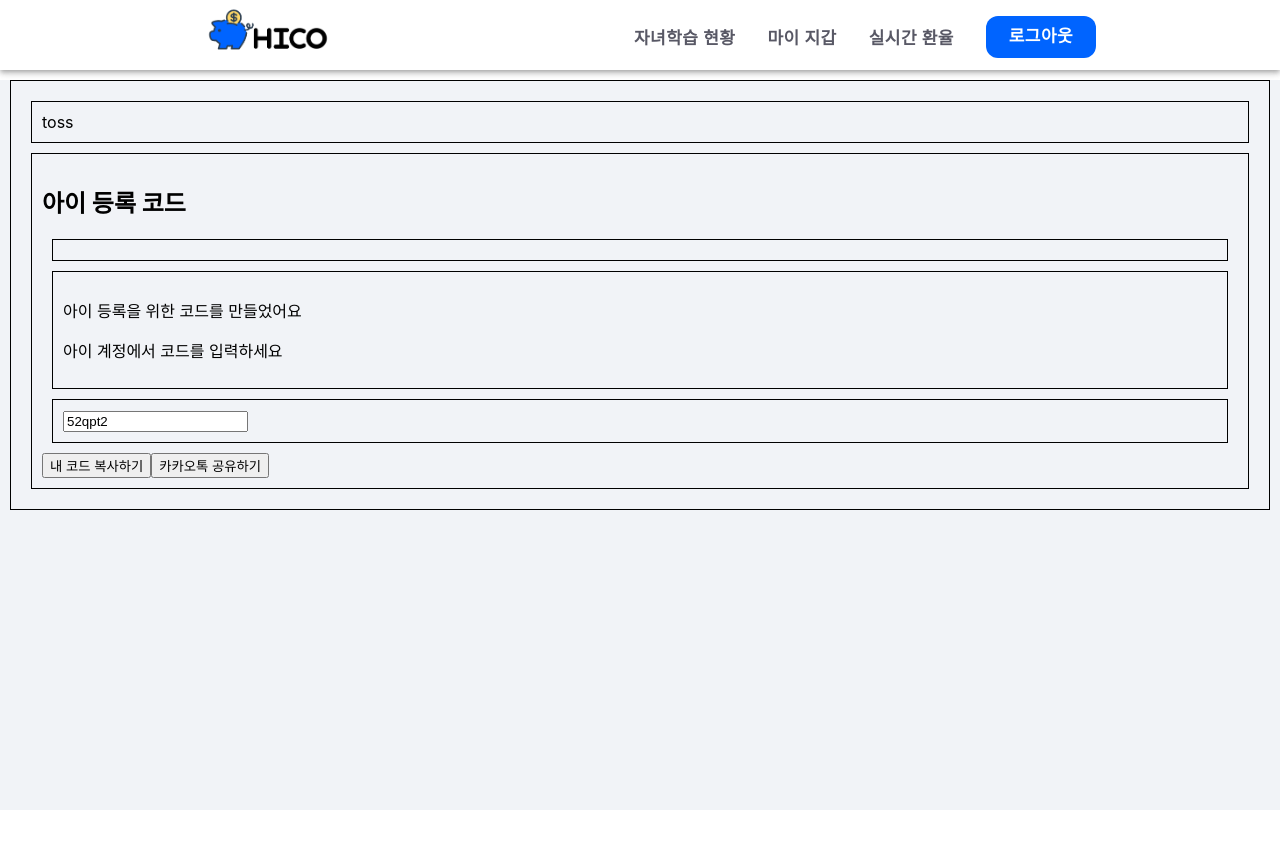
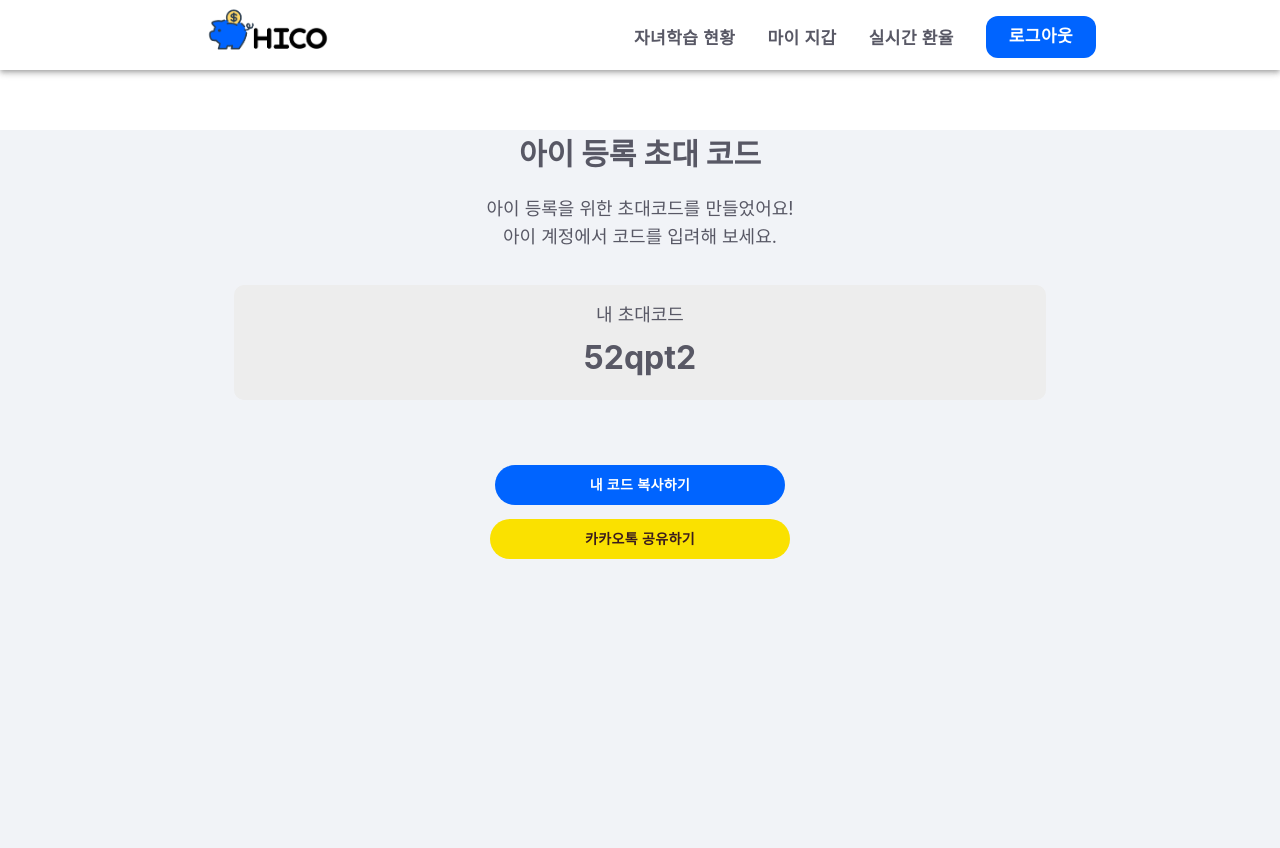
Before and after one commit to 22-bottle/ssafy_specific_pjt, a React (Create React App) app in the folder front/: page /mainparent/childadd in a window 1280 px wide. Shown: the top 848 px of the page. Before the commit the page ends 810 px from the top, so only its background shows below. Built offline with nearby package versions, Linux system fonts and the light colour scheme.

Commit message:
design: childadd 디자인 버튼

```diff
--- a/front/src/components/mainparent/ChildAdd.tsx
+++ b/front/src/components/mainparent/ChildAdd.tsx
@@ -1,11 +1,8 @@
 import React from 'react'
+import Button from '@mui/material/Button'
+import styles from './childadd.module.css'
 
 const Childadd: React.FC = () => {
-  const styleObj = {
-    border: '1px solid black',
-    padding: '10px',
-    margin: '10px',
-  }
   // 초대코드 저장 변수
   const registCode = '52qpt2'
   // 코드 클립보드 저장 함수
@@ -20,33 +17,97 @@ const Childadd: React.FC = () => {
     )
   }
   return (
-    <div className="no-child-container" style={styleObj}>
-      <div className="header" style={styleObj}>
-        <div className="logo">toss</div>
-        {/* Other header elements */}
-      </div>
-
-      <div className="no-child-content" style={styleObj}>
-        <h2>아이 등록 코드</h2>
-        <div className="no-child-illustration" style={styleObj}>
-          {/* Illustration or image */}
-          {/* <img src="/path-to-your-illustration.png" alt="No Child image" /> */}
+    <div className={styles.container}>
+      <div className={styles.maintext}>아이 등록 초대 코드</div>
+      <div className={styles.sublayout}>
+        <div className={styles.subtext}>
+          아이 등록을 위한 초대코드를 만들었어요!
         </div>
-        <div className="no-child-info" style={styleObj}>
-          <p>아이 등록을 위한 코드를 만들었어요</p>
-          <p>아이 계정에서 코드를 입력하세요</p>
-        </div>
-        <div className="registration-code" style={styleObj}>
-          <input type="text" value={registCode} readOnly />
-        </div>
-        <div className="action-buttons">
-          <button onClick={handleCopyCode}>내 코드 복사하기</button>
-          <button>카카오톡 공유하기</button>
+        <div className={styles.subtext}>
+          아이 계정에서 코드를 입려해 보세요.
         </div>
       </div>
+      {/* 초대코드 */}
+      <div className={styles.invitation}>
+        <div className={styles.invitationmain}>
+          <div className={styles.invitetext}>내 초대코드</div>
+          <div className={styles.invitecode}>{registCode}</div>
+        </div>
 
-      <div className="footer">{/* Footer content */}</div>
+        {/* 코드 복사 버튼 */}
+        <div className="buttoncopy">
+          <Button
+            variant="contained"
+            disableElevation
+            sx={{
+              width: '100%',
+              height: '40px',
+              fontSize: '14px',
+              marginTop: '25px',
+              paddingLeft: '95px',
+              paddingRight: '95px',
+              backgroundColor: '#0064FF',
+              borderRadius: '30px',
+              fontWeight: 'bold',
+            }}
+            onClick={handleCopyCode}
+          >
+            내 코드 복사하기
+          </Button>
+        </div>
+
+        {/* 코드 카카오톡 공유 */}
+        <div className="share">
+          <Button
+            variant="contained"
+            disableElevation
+            sx={{
+              width: '100%',
+              height: '40px',
+              fontSize: '14px',
+              marginTop: '14px',
+              marginBottom: '5px',
+              paddingLeft: '95px',
+              paddingRight: '95px',
+              backgroundColor: '#FAE100',
+              borderRadius: '30px',
+              fontWeight: 'bold',
+              color: '#3B1D1D',
+            }}
+            onClick={handleCopyCode}
+          >
+            카카오톡 공유하기
+          </Button>
+        </div>
+      </div>
     </div>
+    // <div className="no-child-container" style={styleObj}>
+    //   <div className="header" style={styleObj}>
+    //     <div className="logo">toss</div>
+    //     {/* Other header elements */}
+    //   </div>
+
+    //   <div className="no-child-content" style={styleObj}>
+    //     <h2>아이 등록 코드</h2>
+    //     <div className="no-child-illustration" style={styleObj}>
+    //       {/* Illustration or image */}
+    //       {/* <img src="/path-to-your-illustration.png" alt="No Child image" /> */}
+    //     </div>
+    //     <div className="no-child-info" style={styleObj}>
+    //       <p>아이 등록을 위한 코드를 만들었어요</p>
+    //       <p>아이 계정에서 코드를 입력하세요</p>
+    //     </div>
+    //     <div className="registration-code" style={styleObj}>
+    //       <input type="text" value={registCode} readOnly />
+    //     </div>
+    //     <div className="action-buttons">
+    //       <button onClick={handleCopyCode}>내 코드 복사하기</button>
+    //       <button>카카오톡 공유하기</button>
+    //     </div>
+    //   </div>
+
+    //   <div className="footer">{/* Footer content */}</div>
+    // </div>
   )
 }
 
```
